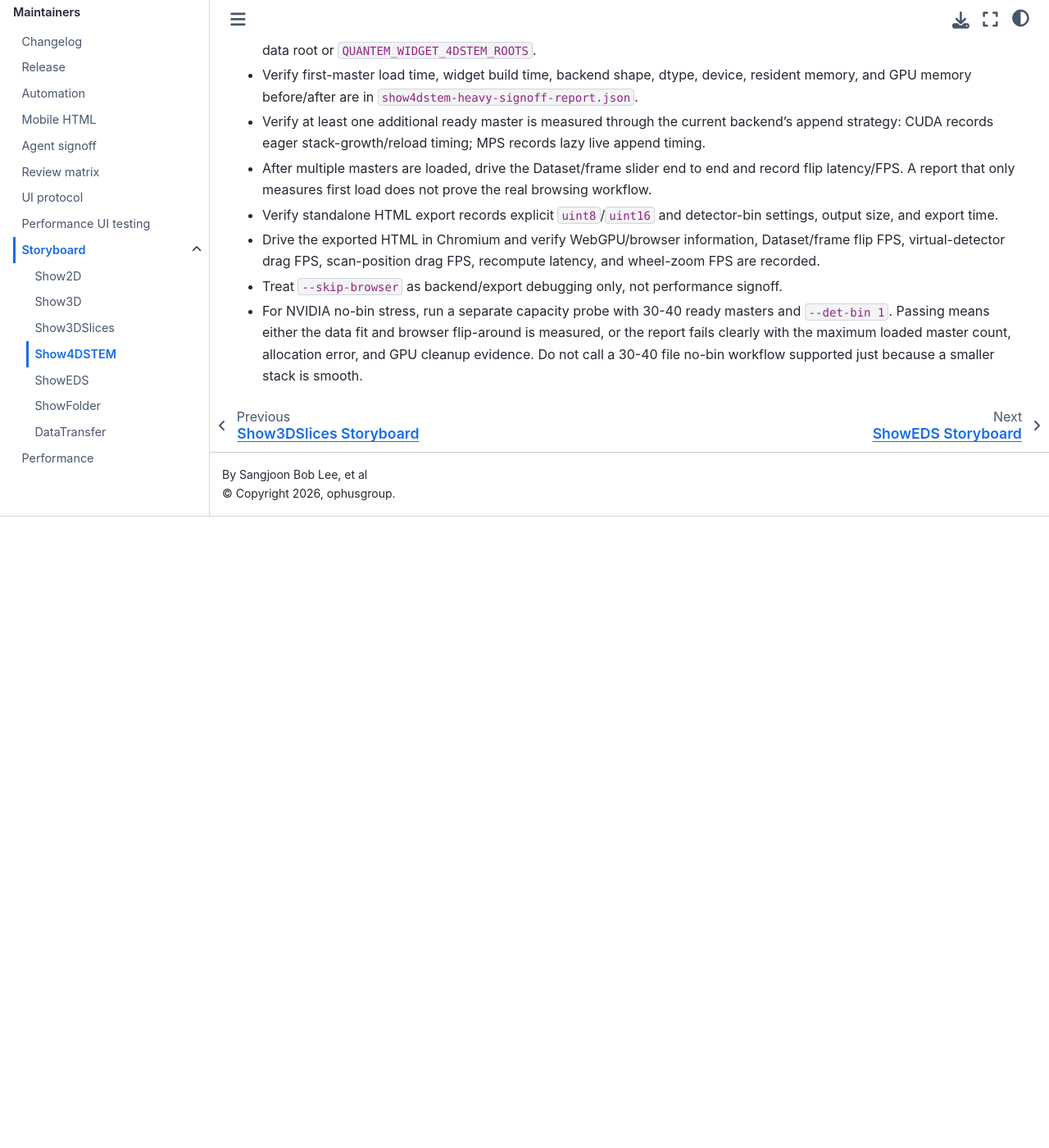
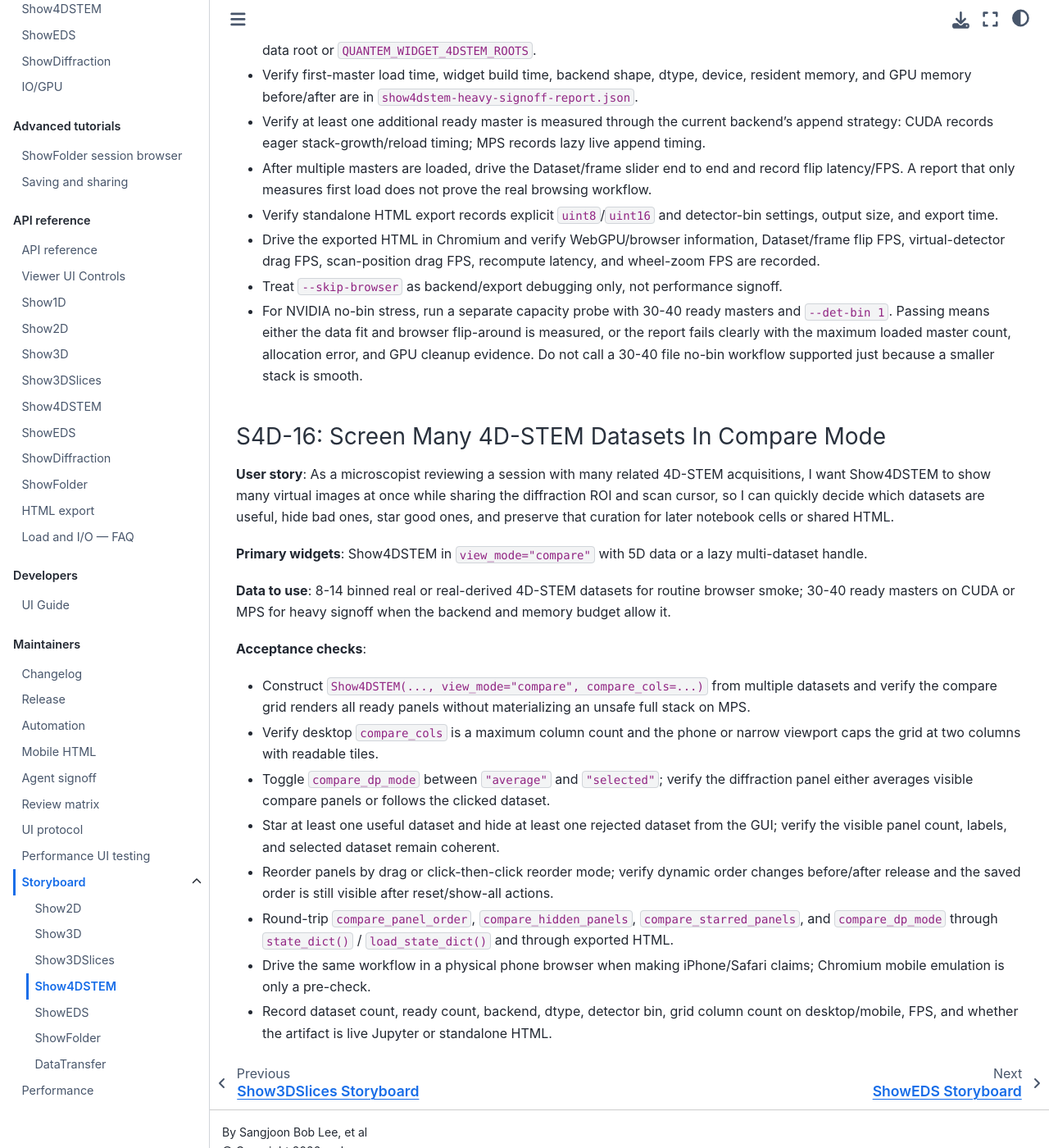
Before and after one commit to bobleesj/quantem.widget, a Jupyter Book: the page built from docs/maintainer/storyboard-show4dstem.md, in a window 1280 px wide and 1400 px high, scrolled down 7965 px. Shown: the whole window at 82% size. Built offline with Jupyter Book 1.0.4 settings and Sphinx 7.4.7 and the Sphinx Book theme 1.1.4, drawn with Linux system fonts in a browser that asks for light colours; before the commit the page ends 8595 px from its top, so only the background shows below that.

Commit message:
Add Show4DSTEM compare user story

```diff
--- a/docs/maintainer/storyboard-show4dstem.md
+++ b/docs/maintainer/storyboard-show4dstem.md
@@ -383,3 +383,43 @@ HTML reports to GitHub.
   flip-around is measured, or the report fails clearly with the maximum loaded
   master count, allocation error, and GPU cleanup evidence. Do not call a
   30-40 file no-bin workflow supported just because a smaller stack is smooth.
+
+### S4D-16: Screen Many 4D-STEM Datasets In Compare Mode
+
+**User story**: As a microscopist reviewing a session with many related
+4D-STEM acquisitions, I want Show4DSTEM to show many virtual images at once
+while sharing the diffraction ROI and scan cursor, so I can quickly decide
+which datasets are useful, hide bad ones, star good ones, and preserve that
+curation for later notebook cells or shared HTML.
+
+**Primary widgets**: Show4DSTEM in ``view_mode="compare"`` with 5D data or a
+lazy multi-dataset handle.
+
+**Data to use**: 8-14 binned real or real-derived 4D-STEM datasets for routine
+browser smoke; 30-40 ready masters on CUDA or MPS for heavy signoff when the
+backend and memory budget allow it.
+
+**Acceptance checks**:
+
+- Construct ``Show4DSTEM(..., view_mode="compare", compare_cols=...)`` from
+  multiple datasets and verify the compare grid renders all ready panels without
+  materializing an unsafe full stack on MPS.
+- Verify desktop ``compare_cols`` is a maximum column count and the phone or
+  narrow viewport caps the grid at two columns with readable tiles.
+- Toggle ``compare_dp_mode`` between ``"average"`` and ``"selected"``; verify
+  the diffraction panel either averages visible compare panels or follows the
+  clicked dataset.
+- Star at least one useful dataset and hide at least one rejected dataset from
+  the GUI; verify the visible panel count, labels, and selected dataset remain
+  coherent.
+- Reorder panels by drag or click-then-click reorder mode; verify dynamic order
+  changes before/after release and the saved order is still visible after
+  reset/show-all actions.
+- Round-trip ``compare_panel_order``, ``compare_hidden_panels``,
+  ``compare_starred_panels``, and ``compare_dp_mode`` through
+  ``state_dict()`` / ``load_state_dict()`` and through exported HTML.
+- Drive the same workflow in a physical phone browser when making iPhone/Safari
+  claims; Chromium mobile emulation is only a pre-check.
+- Record dataset count, ready count, backend, dtype, detector bin, grid column
+  count on desktop/mobile, FPS, and whether the artifact is live Jupyter or
+  standalone HTML.
```
Also changed, not shown: 1 other file.
